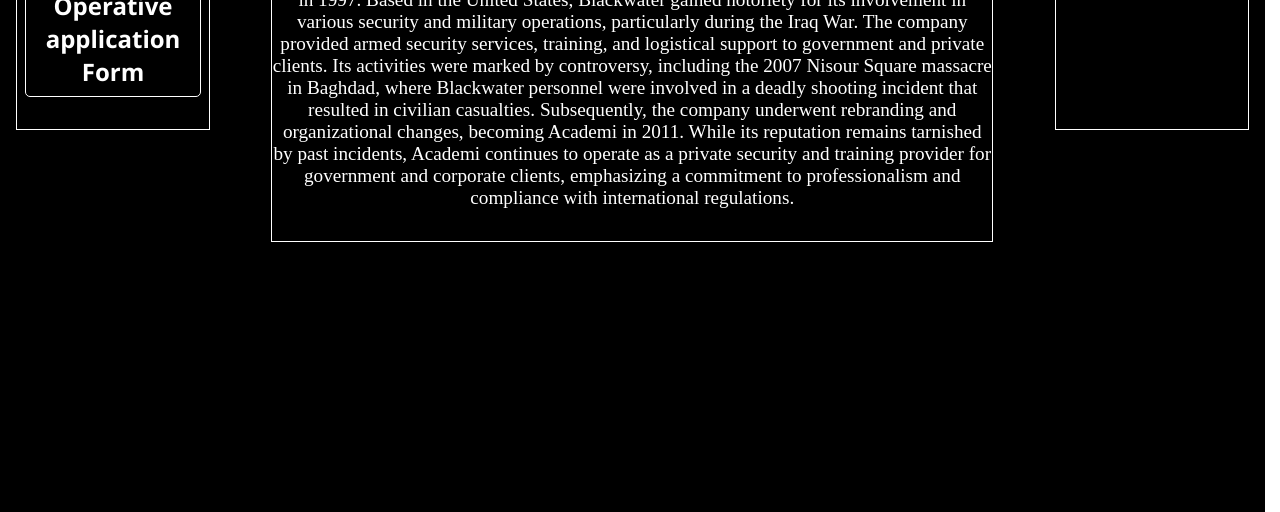
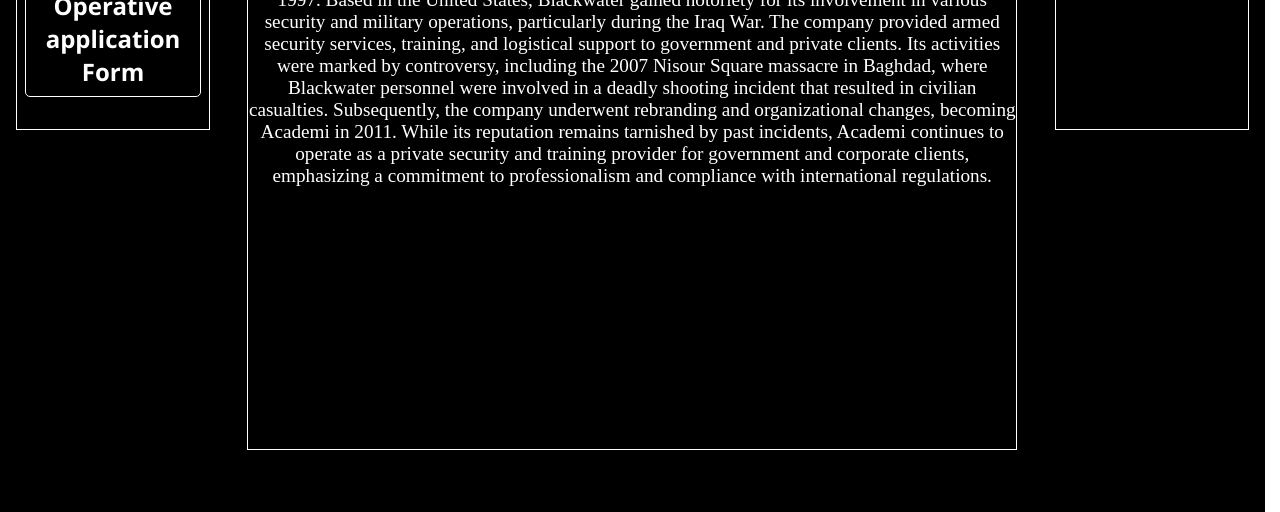
Before and after one commit to AlanoS-Tadano/Q1GFA2_Na_acanadon, a plain HTML site: page index.html in a window 1280 px wide. Shown: the part 408-920 px from the top of the page. Drawn offline with Linux system fonts and the light colour scheme.

Commit message:
Add files via upload

```diff
--- a/style.css
+++ b/style.css
@@ -93,8 +93,8 @@
 .main-content{
     display: inline-block;
     border: 1px solid white;
-    width: 90vh;
-    height: 40vw;
+    width: 60vw;
+    height: 90vh;
     margin-top: 2vh;
     float: center;
     color: white;
```
